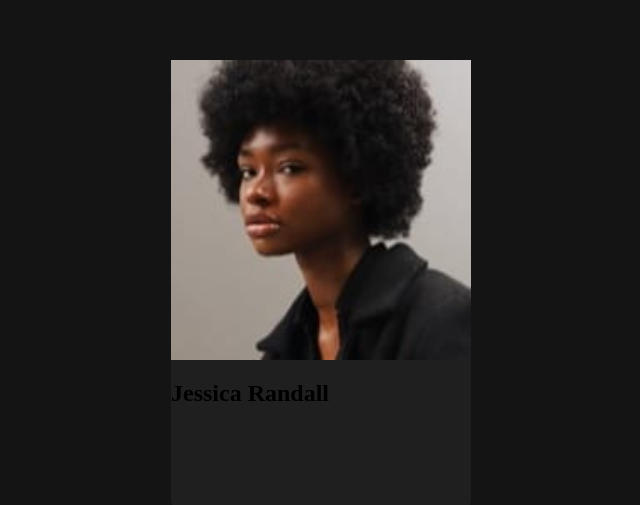
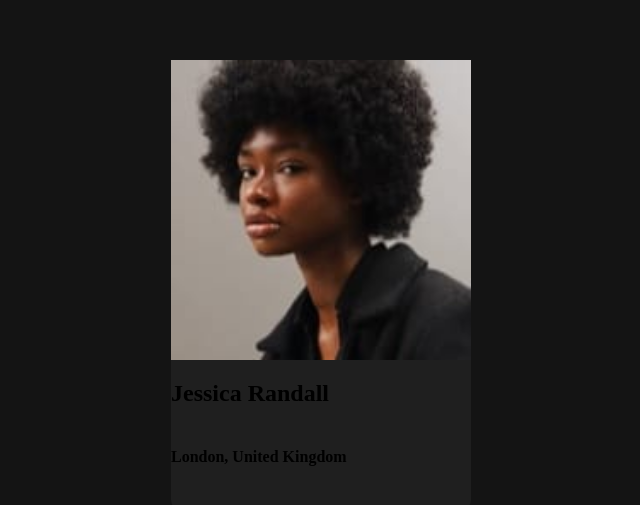
Before and after one commit to Chaima-ing/social-links-profile, a plain HTML site: page index.html in a window 1280 px wide. Shown: the part 115-620 px from the top of the page, 319-959 px from the left. Drawn offline with Linux system fonts and the light colour scheme.

Commit message:
add location

```diff
--- a/index.html
+++ b/index.html
@@ -11,6 +11,7 @@
         <div class="container-main">
           <img src="avatar-jessica.jpeg" alt="avatar-jessica" class="avatar-jessica">
           <h1 class="username">Jessica Randall</h1>
+           <h4 class="location">London, United Kingdom</h4>
         </div>
     </section>
 </body>
```
